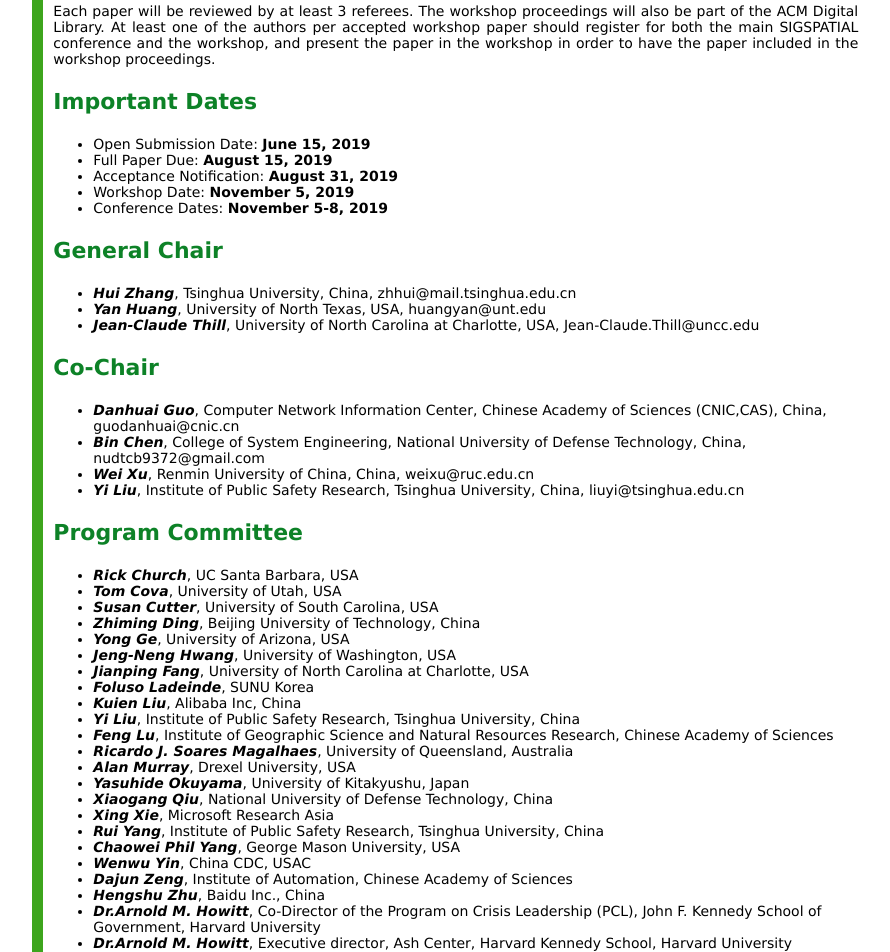
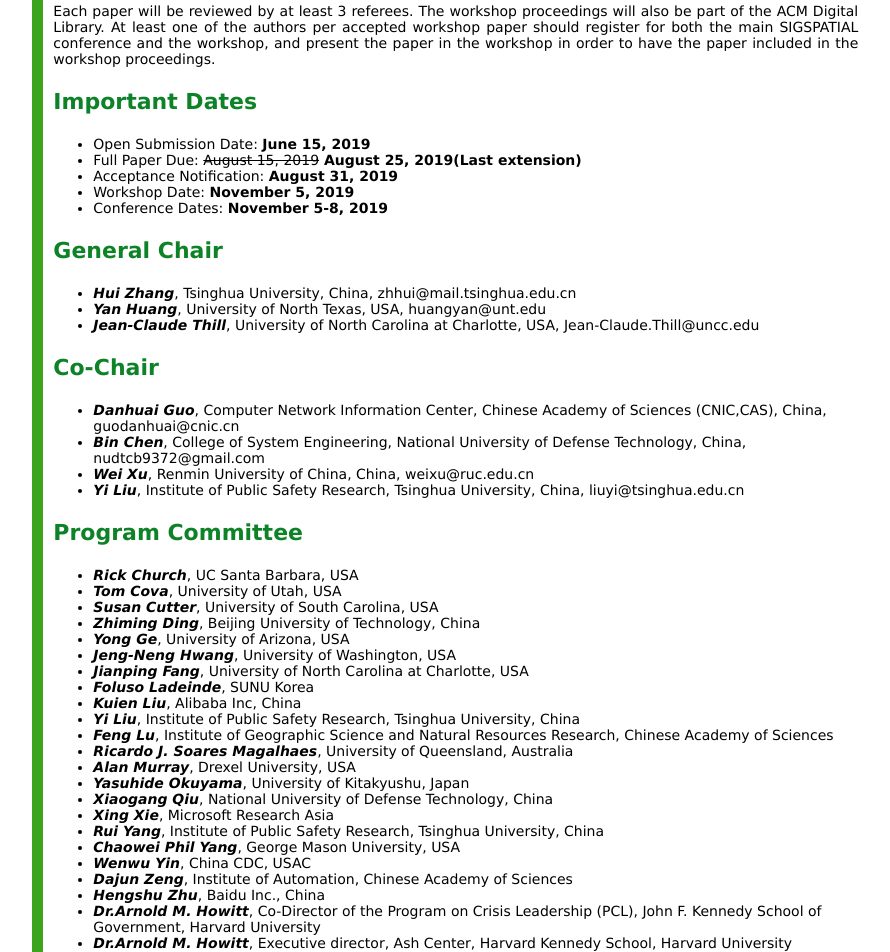
Before and after one commit to SunnyYaZi/EM-GIS-2019, a plain HTML site: page index.html in a window 1280 px wide. Shown: the part 1829-2781 px from the top of the page, without its empty margins (259-1149 px from the left). Drawn offline with nearby package versions, Linux system fonts and the light colour scheme.

Commit message:
Update index.html

```diff
--- a/index.html
+++ b/index.html
@@ -409,7 +409,7 @@
 
 							<ul>
 								<li class="style21">Open Submission Date: <strong>June 15, 2019 </strong></li>
-								<li class="style21">Full Paper Due: <strong>August 15, 2019</strong> </li>
+								<li class="style21">Full Paper Due: <del>August 15, 2019</del><strong> August 25, 2019(Last extension)</strong> </li>
 								<li class="style21">Acceptance Notification: <strong>August 31, 2019</strong> </li>
 								<li class="style21">Workshop Date: <strong>November 5, 2019</strong> </li>
 								<li class="style21">Conference Dates: <strong>November 5-8, 2019</strong> </li>
```
